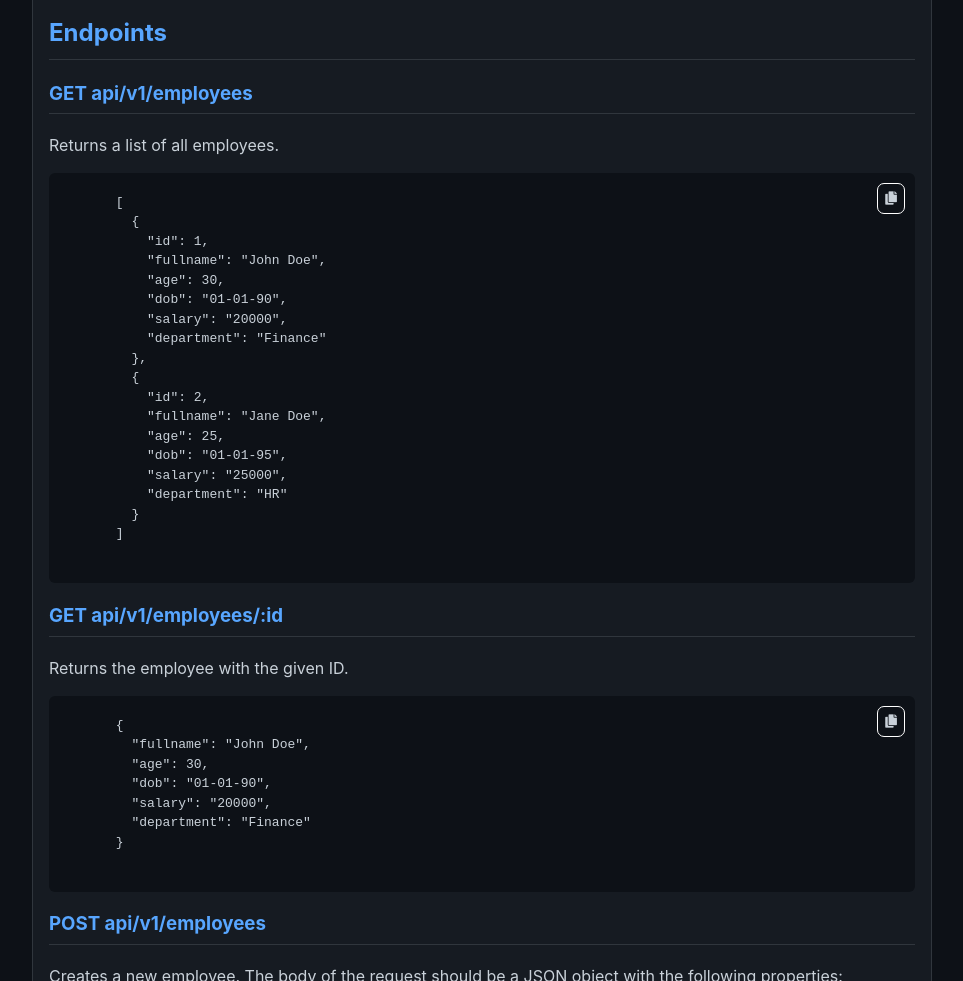
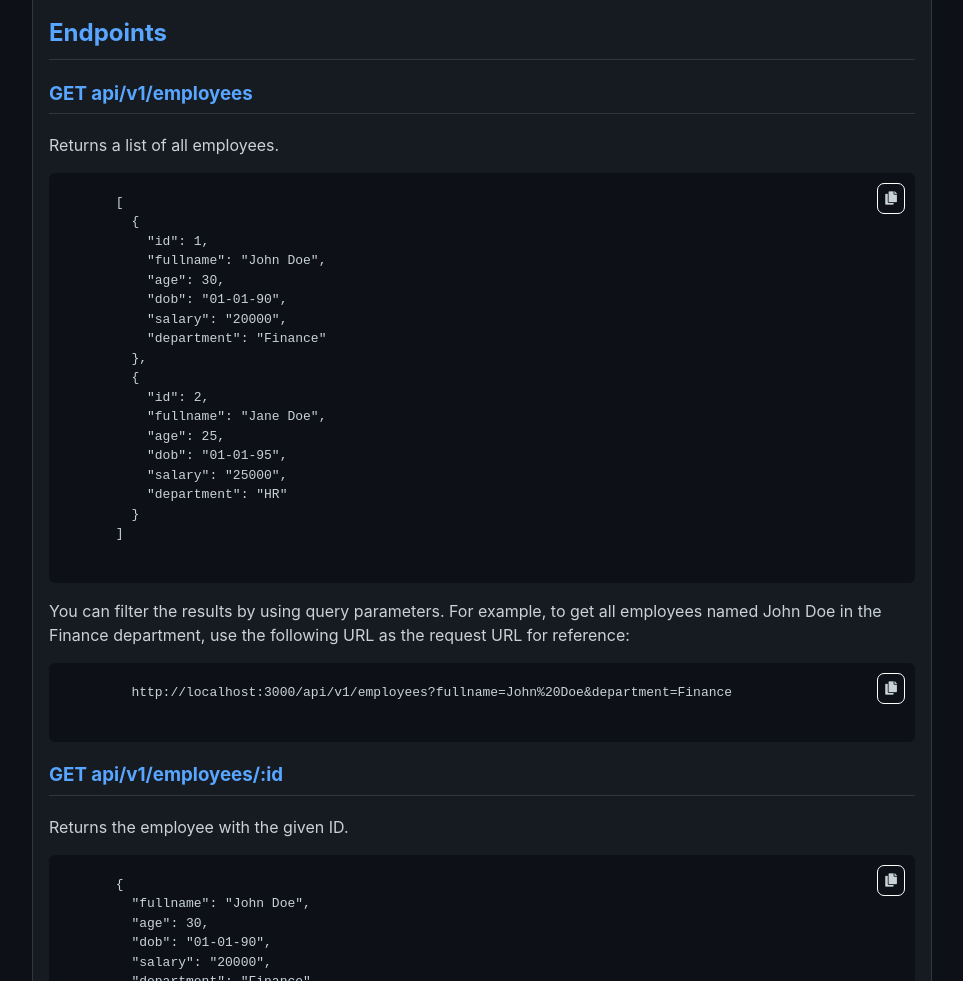
Before and after one commit to ArticSaber/Presidio-Task, a website: page views/index.html in a window 1280 px wide. Shown: the part 119-1100 px from the top of the page, without its empty margins (158-1121 px from the left). Drawn offline with Linux system fonts and the light colour scheme; files that its build step writes are made by us from their sources.

Commit message:
documentation

```diff
--- a/views/index.html
+++ b/views/index.html
@@ -43,6 +43,20 @@
           "department": "HR"
         }
       ]
+      </pre
+        >
+      </div>
+      <p>
+        You can filter the results by using query parameters. For example, to
+        get all employees named John Doe in the Finance department, use the
+        following URL as the request URL for reference:
+      </p>
+      <div style="position: relative">
+        <button class="copyButton">
+          <i class="fas fa-copy"></i>
+        </button>
+        <pre id="jsonExample">
+        http://localhost:3000/api/v1/employees?fullname=John%20Doe&department=Finance
       </pre
         >
       </div>
```
